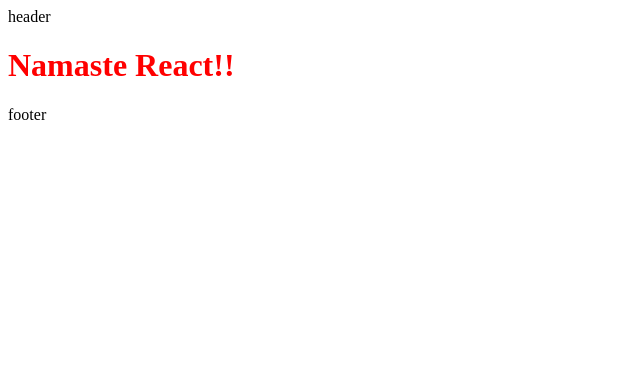
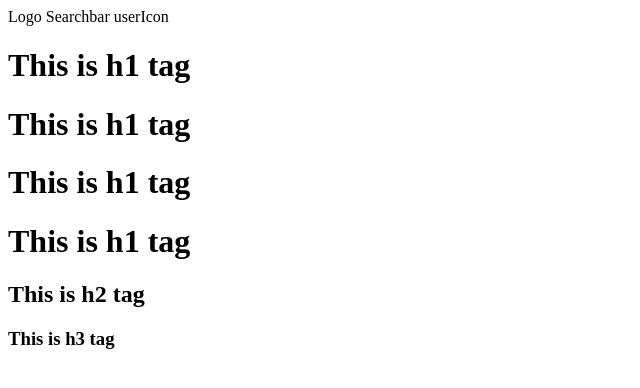
Before and after one commit to iPravinRathod/pravin-react-lab, a React app: page / in a window 1280 px wide. Shown: the whole page, without its empty margins (0-640 px from the left). Built offline with nearby package versions, Linux system fonts and the light colour scheme.

Commit message:
added JSX

```diff
--- a/App.js
+++ b/App.js
@@ -1,12 +1,44 @@
 import React from "react";
 import ReactDOM from "react-dom/client";
 
-const parent = React.createElement(
-    "div",
-    { id: 'parent' },
-    React.createElement(
-        "div",
-        { id: 'child' },
-        React.createElement("h1", { id: 'heading' }, "Namaste React!!")))
+// const nestedHeaderElement = React.createElement('div', { className: 'title' },
+//     [React.createElement('h1', {}, 'This is h1 tag'),
+//     React.createElement('h2', {}, 'This is h2 tag'),
+//     React.createElement('h3', {}, 'This is h3 tag'),]
+// )
+
+// const nestedHeaderElement = <div class="title">
+//     <h1>This is h1 tag</h1>
+//     <h2>This is h2 tag</h2>
+//     <h3>This is h3 tag</h3>
+// </div>
+const TitleComponent = () => {
+    return (
+        < h1 > This is h1 tag</h1 >
+    )
+}
+const Header = () => {
+    return (
+        <div>
+            Logo
+            Searchbar
+            userIcon
+        </div>
+    )
+}
+const NestedHeaderElement = () => {
+    return (
+        <div className="title">
+            <Header />
+            {TitleComponent()}
+            <TitleComponent />
+            <TitleComponent></TitleComponent>
+            <h1>This is h1 tag</h1>
+            <h2>This is h2 tag</h2>
+            <h3>This is h3 tag</h3>
+        </div>
+    )
+}
+
 const root = ReactDOM.createRoot(document.getElementById("root"));
-root.render(parent);
+root.render(<NestedHeaderElement />);
--- a/index.html
+++ b/index.html
@@ -7,9 +7,7 @@
     <title>Namaste React</title>
   </head>
   <body>
-    <div id="header">header</div>
     <div id="root"></div>
-    <div id="footer">footer</div>
 
     <script type="module" src="./App.js"></script>
   </body>
```
Also changed, not shown: 1 other file.
